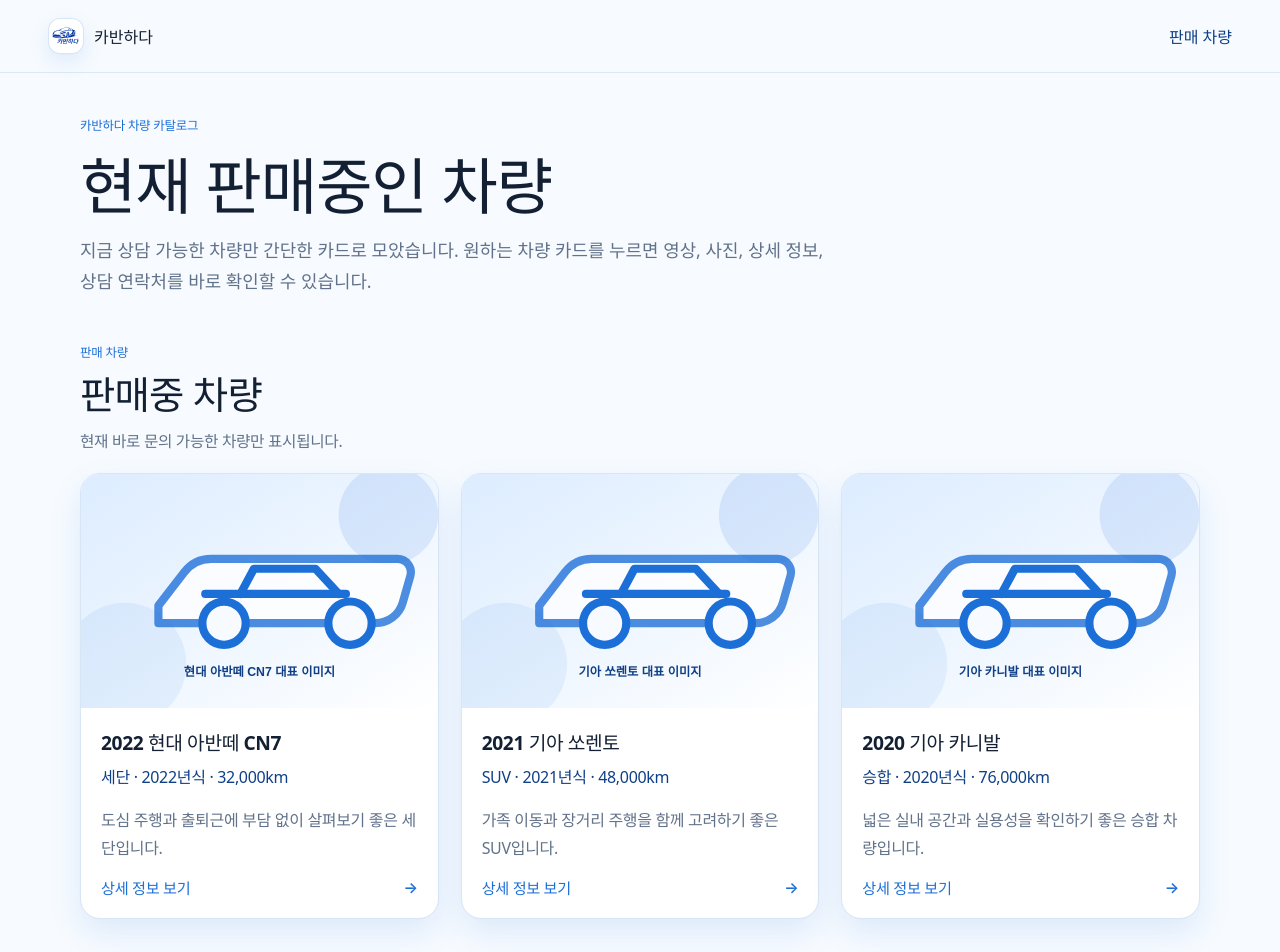
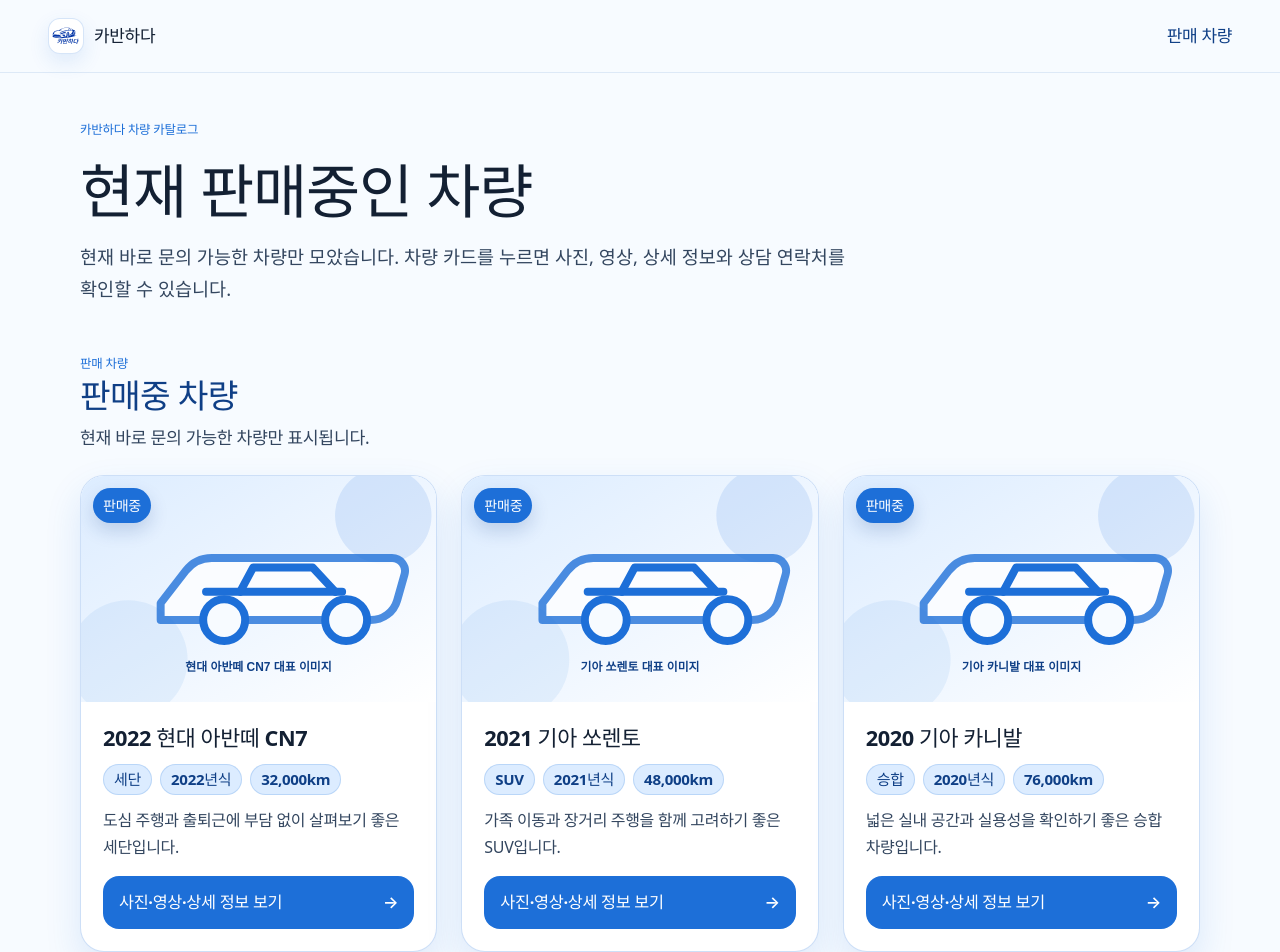
Before and after one commit to earthroon/COMSSION, a Vue app: page / in a window 1280 px wide. Shown: the top 952 px of the page. Built offline with nearby package versions, Linux system fonts and the light colour scheme; a web font is replaced by a local one.

Commit message:
improve readable card UI for vehicle catalog

```diff
--- a/public/data/vehicle-catalog.errors.json
+++ b/public/data/vehicle-catalog.errors.json
@@ -1,6 +1,6 @@
 {
   "schemaVersion": "1.0.0",
-  "generatedAt": "2026-05-10T02:38:27.432Z",
+  "generatedAt": "2026-05-10T02:42:37.290Z",
   "hasBlockingErrors": false,
   "errors": []
 }
--- a/src/components/vehicles/VehicleCard.vue
+++ b/src/components/vehicles/VehicleCard.vue
@@ -7,20 +7,21 @@
   >
     <div class="vehicle-card__media">
       <img :src="withBaseUrl(vehicle.thumbnail)" :alt="`${vehicle.title} 대표 이미지`" loading="lazy" />
-      <span v-if="!simple" class="vehicle-status" :data-status="vehicle.status">{{ statusLabel }}</span>
+      <span class="vehicle-status" :data-status="vehicle.status">{{ statusLabel }}</span>
     </div>
 
     <div class="vehicle-card__body">
       <h3>{{ vehicle.title }}</h3>
-      <p class="vehicle-card__meta">
-        {{ vehicle.profile.vehicleType }} · {{ vehicle.profile.year }}년식 ·
-        {{ vehicle.profile.mileageKm.toLocaleString() }}km
-      </p>
-      <p>{{ vehicle.profile.shortDescription }}</p>
+      <ul class="vehicle-card__facts" aria-label="주요 차량 정보">
+        <li>{{ vehicle.profile.vehicleType }}</li>
+        <li>{{ vehicle.profile.year }}년식</li>
+        <li>{{ vehicle.profile.mileageKm.toLocaleString() }}km</li>
+      </ul>
+      <p class="vehicle-card__summary">{{ vehicle.profile.shortDescription }}</p>
     </div>
 
     <div v-if="simple" class="vehicle-card__simple-footer">
-      <span>상세 정보 보기</span>
+      <span>사진·영상·상세 정보 보기</span>
       <span aria-hidden="true">→</span>
     </div>
 
--- a/src/pages/CatalogPage.vue
+++ b/src/pages/CatalogPage.vue
@@ -4,8 +4,8 @@
       <p class="eyebrow">카반하다 차량 카탈로그</p>
       <h1>현재 판매중인 차량</h1>
       <p>
-        지금 상담 가능한 차량만 간단한 카드로 모았습니다.
-        원하는 차량 카드를 누르면 영상, 사진, 상세 정보, 상담 연락처를 바로 확인할 수 있습니다.
+        현재 바로 문의 가능한 차량만 모았습니다.
+        차량 카드를 누르면 사진, 영상, 상세 정보와 상담 연락처를 확인할 수 있습니다.
       </p>
     </section>
 
--- a/src/styles/global.css
+++ b/src/styles/global.css
@@ -328,3 +328,50 @@
     grid-template-columns: 1fr;
   }
 }
+
+/* Accessibility-forward typography pass for KABANHADA catalog.
+   The visual tone stays clean and modern, but key text now has stronger scale,
+   contrast, and hit-area clarity for older visitors. */
+:root {
+  --color-text-muted: #46566e;
+}
+
+body {
+  font-size: 17px;
+  line-height: 1.65;
+}
+
+.catalog-page--front {
+  padding-top: clamp(26px, 4vw, 46px);
+}
+
+.catalog-page__hero--front {
+  max-width: 940px;
+  margin-bottom: 30px;
+}
+
+.catalog-page__hero--front h1 {
+  font-size: clamp(2.35rem, 4.6vw, 4rem);
+  font-weight: 700;
+  line-height: 1.16;
+  letter-spacing: -0.02em;
+}
+
+.catalog-page__hero--front p:last-child {
+  max-width: 780px;
+  color: #33465f;
+  font-size: clamp(1.08rem, 1.45vw, 1.22rem);
+  font-weight: 400;
+  line-height: 1.72;
+}
+
+.eyebrow,
+h2,
+h3,
+.button-link,
+.site-header__brand,
+.site-header__link,
+.site-footer a {
+  font-weight: 600;
+  letter-spacing: -0.02em;
+}
--- a/src/styles/vehicle-catalog.css
+++ b/src/styles/vehicle-catalog.css
@@ -375,3 +375,147 @@
     grid-template-columns: 1fr;
   }
 }
+
+/* Card-first main page readability pass. */
+.vehicle-catalog--simple {
+  gap: 22px;
+}
+
+.vehicle-catalog__toolbar--simple h2 {
+  color: var(--color-primary-deep);
+  font-size: clamp(1.65rem, 2.6vw, 2.35rem);
+  font-weight: 600;
+  line-height: 1.25;
+  letter-spacing: -0.02em;
+}
+
+.vehicle-catalog__lead {
+  max-width: 720px;
+  color: #33465f;
+  font-size: clamp(1.02rem, 1.35vw, 1.15rem);
+  line-height: 1.65;
+}
+
+.vehicle-grid--simple {
+  grid-template-columns: repeat(3, minmax(260px, 1fr));
+  gap: 24px;
+}
+
+.vehicle-card--simple {
+  border: 1px solid rgba(29, 111, 216, 0.22);
+  border-radius: 24px;
+  box-shadow: 0 16px 36px rgba(29, 111, 216, 0.13);
+}
+
+.vehicle-card--simple:focus-visible {
+  outline: 4px solid rgba(29, 111, 216, 0.28);
+  outline-offset: 4px;
+}
+
+.vehicle-card--simple .vehicle-card__media {
+  aspect-ratio: 16 / 10.2;
+}
+
+.vehicle-status {
+  color: #ffffff;
+  background: var(--color-primary);
+  font-size: 0.88rem;
+  font-weight: 600;
+  letter-spacing: -0.02em;
+  box-shadow: 0 8px 18px rgba(15, 63, 134, 0.18);
+}
+
+.vehicle-card--simple .vehicle-card__body {
+  gap: 12px;
+  padding: 22px 22px 16px;
+}
+
+.vehicle-card--simple .vehicle-card__body h3 {
+  color: var(--color-text);
+  font-size: clamp(1.28rem, 1.7vw, 1.48rem);
+  font-weight: 700;
+  line-height: 1.28;
+  letter-spacing: -0.02em;
+}
+
+.vehicle-card__facts {
+  display: flex;
+  flex-wrap: wrap;
+  gap: 8px;
+  margin: 0;
+  padding: 0;
+  list-style: none;
+}
+
+.vehicle-card__facts li {
+  padding: 7px 10px;
+  border: 1px solid rgba(29, 111, 216, 0.18);
+  border-radius: 999px;
+  color: var(--color-primary-deep);
+  background: var(--color-primary-soft);
+  font-size: 0.94rem;
+  font-weight: 600;
+  line-height: 1;
+  letter-spacing: -0.02em;
+}
+
+.vehicle-card__summary {
+  margin-bottom: 0;
+  color: #33465f;
+  font-size: 1rem;
+  line-height: 1.65;
+}
+
+.vehicle-card__simple-footer {
+  margin: 0 22px 22px;
+  padding: 13px 16px;
+  border-radius: 16px;
+  color: #ffffff;
+  background: var(--color-primary);
+  font-size: 1.02rem;
+  font-weight: 600;
+  letter-spacing: -0.02em;
+}
+
+.vehicle-card--simple:hover .vehicle-card__simple-footer {
+  color: #ffffff;
+  background: var(--color-primary-deep);
+}
+
+.vehicle-detail__hero h1 {
+  font-weight: 700;
+  line-height: 1.16;
+  letter-spacing: -0.02em;
+}
+
+.vehicle-detail__hero p,
+.vehicle-detail__description p,
+.vehicle-detail__cta p {
+  color: #33465f;
+  font-size: 1.04rem;
+  line-height: 1.72;
+}
+
+.vehicle-profile-item dt,
+.vehicle-detail__description h2,
+.vehicle-detail__cta h2,
+.vehicle-gallery h2,
+.vehicle-profile-columns h2 {
+  font-weight: 600;
+  letter-spacing: -0.02em;
+}
+
+@media (max-width: 620px) {
+  body {
+    font-size: 16px;
+  }
+
+  .catalog-page__hero--front h1 {
+    font-size: clamp(2rem, 9vw, 2.8rem);
+  }
+
+  .vehicle-card--simple .vehicle-card__body,
+  .vehicle-card__simple-footer {
+    margin-inline: 0;
+  }
+}
```
